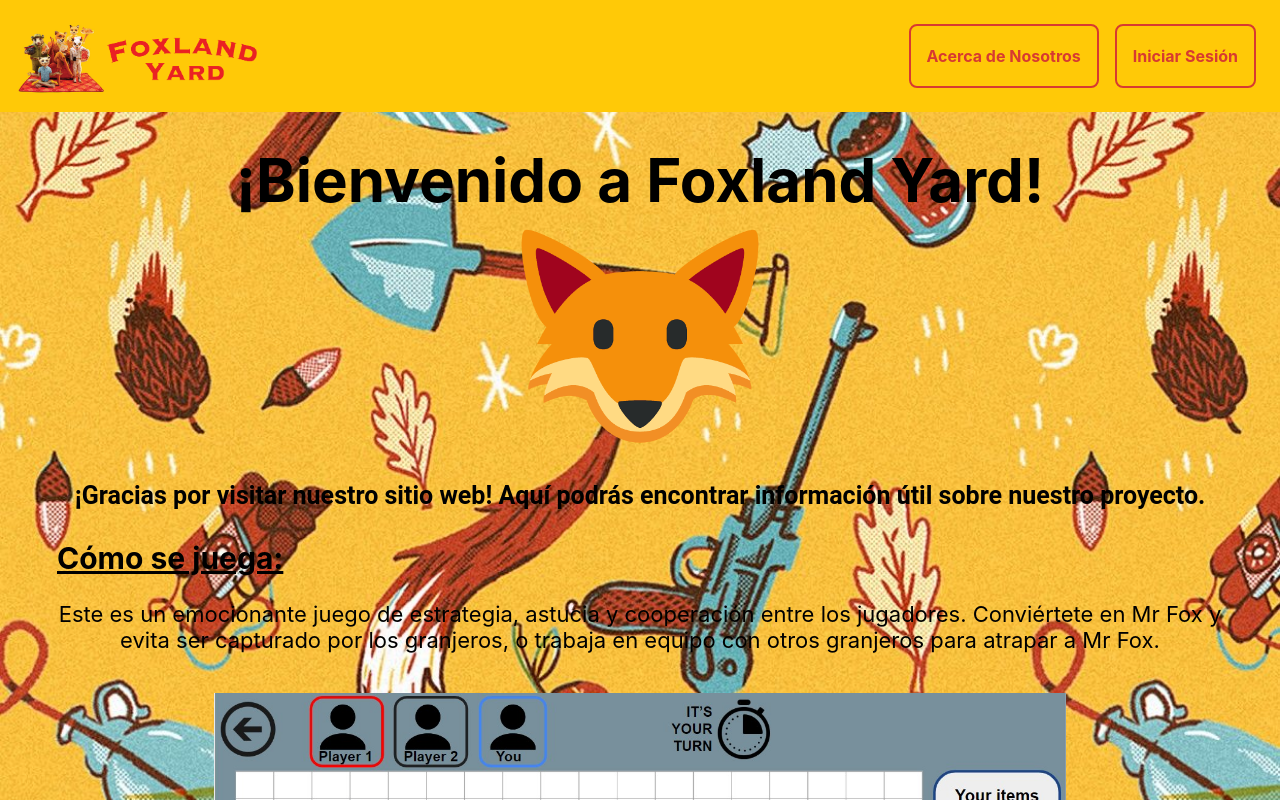
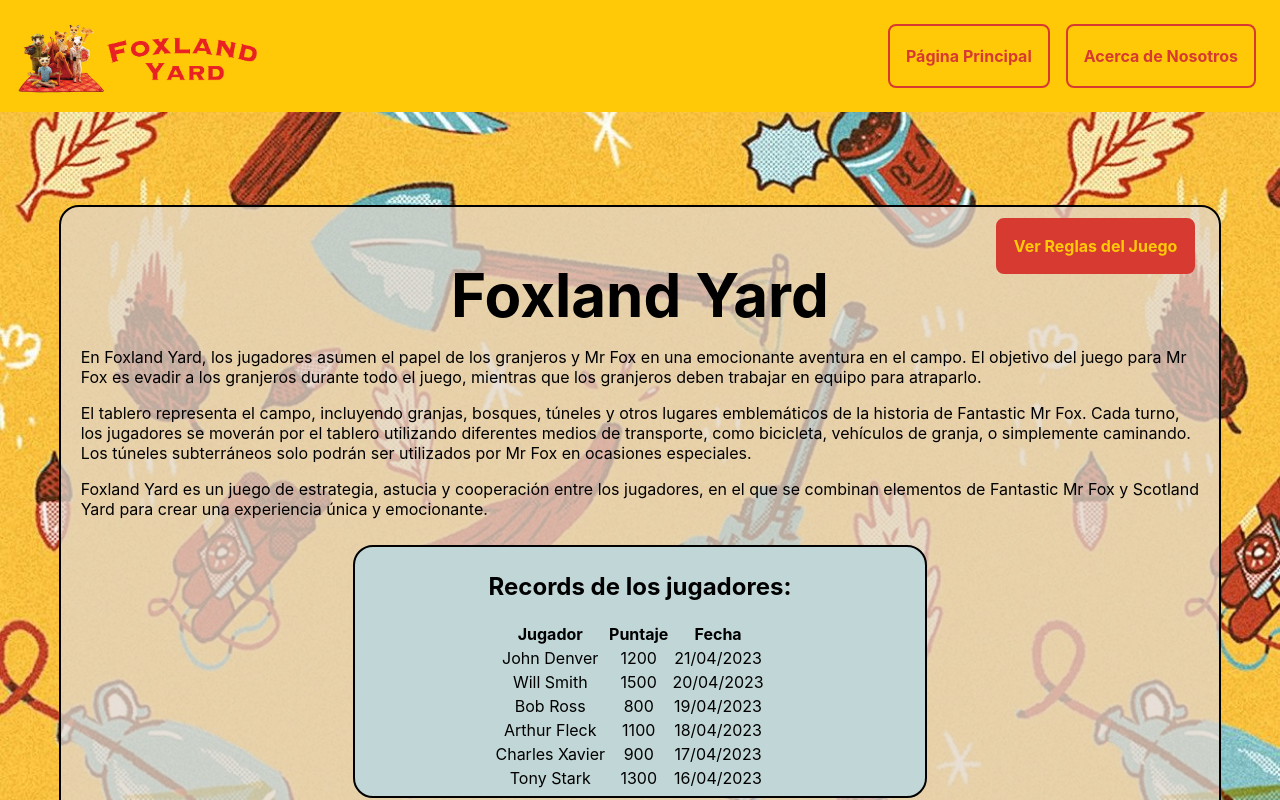
Before and after one commit to sebaterrazas/FoxlandYard-frontend, a React (Vite) app: page /auth in a window 1280 px wide. Shown: the top 800 px of the page. Built offline with nearby package versions, Linux system fonts and the light colour scheme.

Commit message:
Commit final

```diff
--- a/src/components/Navbar.jsx
+++ b/src/components/Navbar.jsx
@@ -12,8 +12,8 @@ const Navbar = () => {
         </a>
         </div>
         <div className="links">
+            <CustomButton type='primary' href="/auth">Página Principal</CustomButton>
             <CustomButton type='primary' href="/about-us">Acerca de Nosotros</CustomButton>
-            <CustomButton type='primary' href="/auth">Iniciar Sesión</CustomButton>
         </div>
     </nav>
   );
--- a/src/components/Routing.jsx
+++ b/src/components/Routing.jsx
@@ -14,8 +14,8 @@ function Routing() {
             <div className="main-content">
             <BrowserRouter>
                 <Routes>
-                    <Route path="/" element={<MainPage />} />
-                    <Route path="/auth" element={<LandingPage />} />
+                    <Route path="/" element={<LandingPage />} />
+                    <Route path="/auth" element={<MainPage />} />
                     <Route path="/about-us" element={<AboutUs />} />
                     <Route path="/rules" element={<Rules />} />
                 </Routes>
--- a/src/styles/LandingPage.css
+++ b/src/styles/LandingPage.css
@@ -35,7 +35,7 @@ h1 {
 
 
 #explicacion_juego {
-    font-size: 22px;
+    font-size: 23px;
     text-align: center;
     color: #000000;
     margin-bottom: 40px;
@@ -48,4 +48,30 @@ h1 {
     /* Estas dos líneas siguientes centran la imagen */
     display: block;
     margin: 0 auto;
+    margin-bottom: 30px;
 }
+
+.divo1 {
+    border-collapse: separate;
+    width: auto;
+
+    background-color: #ccdde2aa;
+
+    border-radius: 20px;
+    border: 2px solid black;
+    padding: 5px;
+}
+
+.divo2 {
+    border-collapse: separate;
+    width: auto;
+
+    background-color: #ccdde2aa;
+
+    border-radius: 20px;
+    border: 2px solid black;
+    padding: 5px;
+
+    margin-top: 30px;
+    margin-bottom: -30px;
+}
--- a/src/styles/MainPage.css
+++ b/src/styles/MainPage.css
@@ -0,0 +1,18 @@
+.div-tabla {
+    border-collapse: separate;
+    width: 50%;
+
+    background-color: #c1d6d6;
+
+    border-radius: 20px;
+    border: 2px solid black;
+    padding: 5px;
+
+    margin-top: 10px;
+}
+
+.tabla-records {
+    display: block;
+    margin: 0 auto;
+    max-width: 295px;
+}
--- a/src/views/LandingPage.jsx
+++ b/src/views/LandingPage.jsx
@@ -5,15 +5,19 @@ import '../styles/LandingPage.css'
 function LandingPage() {
   return (
     <div className="LandingPage">
+      <div className='divo1'>
         <h1> ¡Bienvenido a Foxland Yard! </h1>
         <img id="logo" src="../../src/assets/images/Logo1.png"></img>
         <p id="gracias">¡Gracias por visitar nuestro sitio web! Aquí podrás encontrar información útil sobre nuestro proyecto.</p>
+      </div>
 
+      <div className='divo2'>
         <section className="flex_como_jugar">
-          <h2 id="como_jugar"> Cómo se juega: </h2>
+          <h2 id="como_jugar"> Resumen del juego y tablero: </h2>
           <p id="explicacion_juego">Este es un emocionante juego de estrategia, astucia y cooperación entre los jugadores. Conviértete en Mr Fox y evita ser capturado por los granjeros, o trabaja en equipo con otros granjeros para atrapar a Mr Fox.</p>
           <img id="imagen2" src="../../src/assets/images/mockup_antiguo.jpg"></img>
         </section>
+      </div>
 
         <Login />
 
--- a/src/views/MainPage.jsx
+++ b/src/views/MainPage.jsx
@@ -1,6 +1,7 @@
 import React, { useState } from 'react';
 import CustomButton from '../components/CustomButton';
 import Rules from '../components/Rules';
+import '../styles/MainPage.css'
 
 const MainPage = () => {
   const [showRules, setShowRules] = useState(false);
@@ -29,6 +30,49 @@ const MainPage = () => {
         {gameSummary}
       </div>
 
+      <div className='div-tabla'>
+        <h2> Records de los jugadores: </h2>
+
+        <table className='tabla-records'>
+          <tr>
+            <th>Jugador</th>
+            <th>Puntaje</th>
+            <th>Fecha</th>
+          </tr>
+          <tr>
+            <td>John Denver</td>
+            <td>1200</td>
+            <td>21/04/2023</td>
+          </tr>
+          <tr>
+            <td>Will Smith</td>
+            <td>1500</td>
+            <td>20/04/2023</td>
+          </tr>
+          <tr>
+            <td>Bob Ross</td>
+            <td>800</td>
+            <td>19/04/2023</td>
+          </tr>
+          <tr>
+            <td>Arthur Fleck</td>
+            <td>1100</td>
+            <td>18/04/2023</td>
+          </tr>
+          <tr>
+            <td>Charles Xavier</td>
+            <td>900</td>
+            <td>17/04/2023</td>
+          </tr>
+          <tr>
+            <td>Tony Stark</td>
+            <td>1300</td>
+            <td>16/04/2023</td>
+          </tr>
+	      </table>
+
+      </div>
+
     </div>
   );
 };
```
